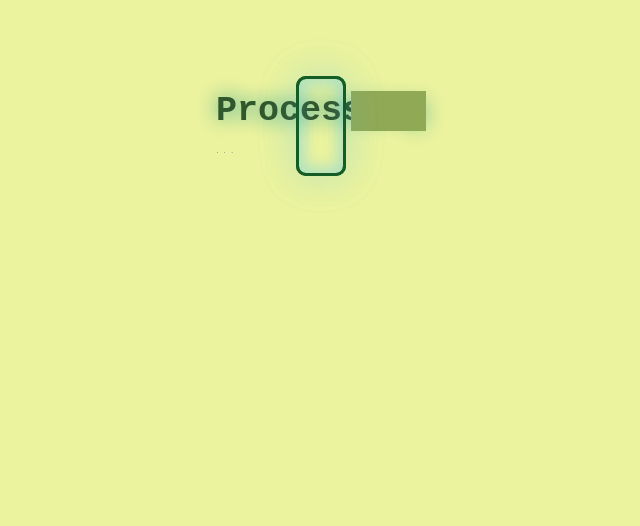
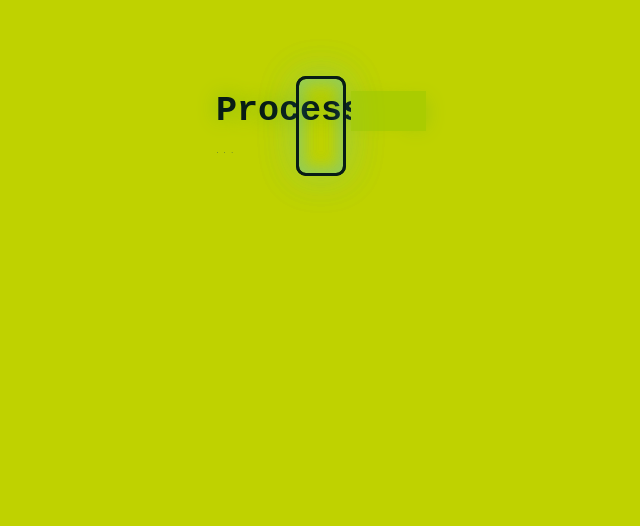
Before and after one commit to ruben-duarte/Portfolio, a plain HTML site: page index.html in a window 1280 px wide. Shown: the part 274-800 px from the top of the page, without its empty margins (319-959 px from the left). Drawn offline with Linux system fonts and the light colour scheme; grey boxes are pictures that could not be loaded.

Commit message:
color upgrade preloader

```diff
--- a/style.css
+++ b/style.css
@@ -30,7 +30,7 @@ p{
 
 /* Preloading page section */
 .wrap-page{
-    background-color: #ecf39e;
+    background-color: #bfd200;
     color: #264653;
     min-height: 100vh;
 }
@@ -51,7 +51,7 @@ p{
     position: absolute;
     width: 5em;
     height: 10em;
-    border: 3px  solid #155d27;
+    border: 3px  solid #081c15;
     box-shadow: inset 0px 0px 15px 5px  rgba(67, 195, 255, .2), 0px 0px 40px
     1px rgba(67, 195, 255, .15);
     border-radius: 10px;
@@ -79,8 +79,8 @@ p{
 
 #page-preloader .loading h1 {
     font-size: 35px;
-    color: #31572c;
-    text-shadow: 0  0  20px  #2A9D8F;
+    color: #081c15;
+    text-shadow: 0  0  20px  #80b918;
 }
 
 /* Intro section */
@@ -331,14 +331,14 @@ h1::after {
 }
 
 h1::before {
-    background: #90a955;
+    background: #aacc00;
     animation: typewriter var(--typewriterSpeed) steps(28) 1s forwards infinite;
 
 }
 
 h1::after{
     width: 0.125em;
-    background: #90a955;
+    background: #aacc00;
     animation:
          typewriter var(--typewriterSpeed)  steps(28) 1s forwards infinite,
          blink 750ms steps(28) infinite;
```
